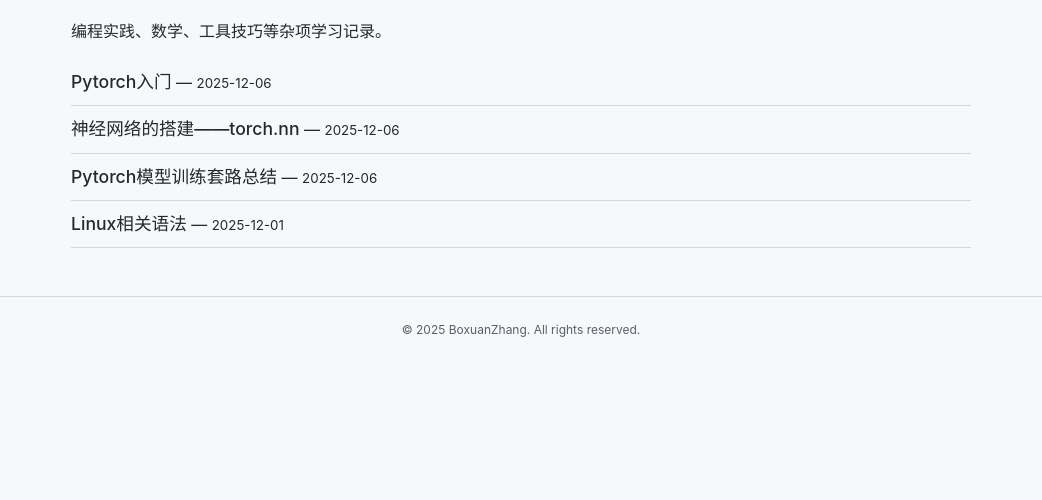
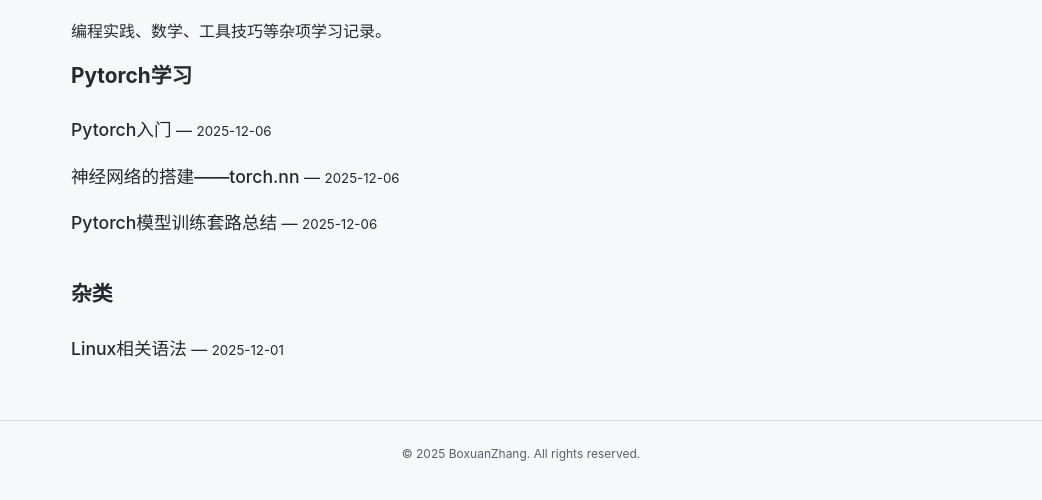
Before and after one commit to AAAAAZBX/AAAAAZBX.github.io, an Astro site: page /learning in a window 1280 px wide. Shown: the part 134-634 px from the top of the page, without its empty margins (119-1161 px from the left). Built offline with nearby package versions, Linux system fonts and the light colour scheme; Astro itself is replaced by a stand-in of ours; some packages are replaced by stand-ins of ours.

Commit message:
文章排序

```diff
--- a/public/styles/global.css
+++ b/public/styles/global.css
@@ -2,7 +2,8 @@
 body {
   margin: 0;
   font-family: -apple-system, BlinkMacSystemFont, "Segoe UI", Helvetica, Arial, sans-serif, "Apple Color Emoji", "Segoe UI Emoji";
-  background-color: #f6f8fa; /* 页面背景：浅灰 */
+  background-color: #f6f8fa;
+  /* 页面背景：浅灰 */
   color: #24292f;
   line-height: 1.5;
 }
@@ -52,9 +53,12 @@ header {
 /* ======= 3. 内容容器样式 (用于列表页和文章页的居中) ======= */
 /* 这里的 main 只包裹列表和文章，不包裹首页的左右分栏 */
 .content-wrapper {
-  max-width: 900px; /* 限制内容宽度 */
-  margin: 32px auto 48px; /* 居中 */
-  padding: 0 16px; /* 侧边留白 */
+  max-width: 900px;
+  /* 限制内容宽度 */
+  margin: 32px auto 48px;
+  /* 居中 */
+  padding: 0 16px;
+  /* 侧边留白 */
 }
 
 /* 文章页面布局：左右分栏（目录 + 内容） */
@@ -69,7 +73,8 @@ header {
 
 .article-content {
   flex: 1;
-  min-width: 0; /* 防止 flex item 溢出 */
+  min-width: 0;
+  /* 防止 flex item 溢出 */
 }
 
 footer {
@@ -99,24 +104,29 @@ article.typora-github {
   font-weight: 600;
   margin-bottom: 10px;
 }
+
 .list-description {
   margin-bottom: 24px;
   color: #57606a;
 }
+
 .post-list {
   list-style: none;
   padding: 0;
 }
+
 .post-list li {
   padding: 10px 0;
-  border-bottom: 1px solid #d0d7de;
+  border-bottom: none;
 }
+
 .post-list a {
   font-size: 1.1em;
   font-weight: 500;
   color: #24292f;
   text-decoration: none;
 }
+
 .post-list a:hover {
   color: #0969da;
   text-decoration: underline;
@@ -139,6 +149,7 @@ article.typora-github {
   article.typora-github {
     padding: 24px 16px;
   }
+
   .content-wrapper {
     margin: 20px auto 30px;
   }
@@ -161,20 +172,30 @@ article.typora-github {
   font-weight: 600;
   line-height: 1.25;
   color: #24292f;
-  scroll-margin-top: 80px; /* 为固定导航栏留出空间 */
+  scroll-margin-top: 80px;
+  /* 为固定导航栏留出空间 */
 }
+
 .typora-github h1 {
   font-size: 2em;
   padding-bottom: 0.3em;
   border-bottom: none;
 }
+
 .typora-github h2 {
   font-size: 1.5em;
   padding-bottom: 0.3em;
   border-bottom: none;
 }
-.typora-github h3 { font-size: 1.25em; }
-.typora-github h4 { font-size: 1em; }
+
+.typora-github h3 {
+  font-size: 1.25em;
+}
+
+.typora-github h4 {
+  font-size: 1em;
+}
+
 .typora-github p {
   margin-top: 0;
   margin-bottom: 16px;
@@ -193,11 +214,14 @@ article b {
   font-weight: 600;
   color: inherit;
 }
+
 /* Markdown 内部链接样式 - 使用更具体的选择器确保覆盖 */
 article.typora-github a,
 .typora-github a {
-  color: #8590a6 !important; /* 默认浅灰色，类似知乎 */
-  text-decoration: none !important; /* 没有下划线 */
+  color: #8590a6 !important;
+  /* 默认浅灰色，类似知乎 */
+  text-decoration: none !important;
+  /* 没有下划线 */
   transition: color 0.2s;
 }
 
@@ -208,15 +232,18 @@ article.typora-github a:active,
 .typora-github a:link,
 .typora-github a:visited,
 .typora-github a:active {
-  color: #8590a6 !important; /* 默认浅灰色，强制覆盖 */
+  color: #8590a6 !important;
+  /* 默认浅灰色，强制覆盖 */
   text-decoration: none !important;
 }
 
 /* 悬停时保持灰色，不改变颜色 */
 article.typora-github a:hover,
 .typora-github a:hover {
-  color: #8590a6 !important; /* 保持灰色 */
-  text-decoration: none !important; /* 悬停时也没有下划线 */
+  color: #8590a6 !important;
+  /* 保持灰色 */
+  text-decoration: none !important;
+  /* 悬停时也没有下划线 */
 }
 
 /* 激活状态：蓝色，类似知乎 - 使用最高优先级 */
@@ -230,26 +257,42 @@ article.typora-github a.active:active,
 .typora-github a.active:visited,
 .typora-github a.active:hover,
 .typora-github a.active:active {
-  color: #1890ff !important; /* 蓝色，强制覆盖 */
+  color: #1890ff !important;
+  /* 蓝色，强制覆盖 */
   font-weight: 500 !important;
   text-decoration: none !important;
 }
+
 .typora-github ul,
 .typora-github ol {
   margin-top: 0;
   margin-bottom: 16px;
   padding-left: 2em;
 }
-.typora-github li { margin: 0.25em 0; }
-.typora-github li > p { margin-top: 16px; }
+
+.typora-github li {
+  margin: 0.25em 0;
+}
+
+.typora-github li>p {
+  margin-top: 16px;
+}
+
 .typora-github blockquote {
   margin: 0 0 16px;
   padding: 0 1em;
   color: #6a737d;
   border-left: 0.25em solid #dfe2e5;
 }
-.typora-github blockquote > :first-child { margin-top: 0; }
-.typora-github blockquote > :last-child { margin-bottom: 0; }
+
+.typora-github blockquote> :first-child {
+  margin-top: 0;
+}
+
+.typora-github blockquote> :last-child {
+  margin-bottom: 0;
+}
+
 .typora-github table {
   display: block;
   width: 100%;
@@ -259,22 +302,27 @@ article.typora-github a.active:active,
   margin-top: 0;
   margin-bottom: 16px;
 }
+
 .typora-github table th {
   font-weight: 600;
   background-color: #f6f8fa;
 }
+
 .typora-github table th,
 .typora-github table td {
   padding: 6px 13px;
   border: 1px solid #d0d7de;
 }
+
 .typora-github table tr {
   background-color: #fff;
   border-top: 1px solid #d8dee4;
 }
+
 .typora-github table tr:nth-child(2n) {
   background-color: #f6f8fa;
 }
+
 .typora-github hr {
   height: 0.25em;
   padding: 0;
@@ -282,12 +330,14 @@ article.typora-github a.active:active,
   background-color: #e1e4e8;
   border: 0;
 }
+
 .typora-github img {
   max-width: 100%;
   box-sizing: border-box;
   background-color: #fff;
 }
-.typora-github :not(pre) > code {
+
+.typora-github :not(pre)>code {
   padding: 0.2em 0.4em;
   margin: 0;
   font-size: 85%;
@@ -295,6 +345,7 @@ article.typora-github a.active:active,
   background-color: rgba(175, 184, 193, 0.2);
   border-radius: 6px;
 }
+
 .typora-github pre.astro-code {
   position: relative;
   padding: 16px;
@@ -306,6 +357,7 @@ article.typora-github a.active:active,
   margin-bottom: 16px;
   font-family: "Fira Code", ui-monospace, SFMono-Regular, SF Mono, Menlo, Consolas, Liberation Mono, monospace;
 }
+
 .typora-github pre.astro-code code {
   background-color: transparent;
   padding: 0;
@@ -313,6 +365,7 @@ article.typora-github a.active:active,
   border: 0;
   font-family: inherit;
 }
+
 .code-copy {
   position: absolute;
   top: 8px;
@@ -327,13 +380,16 @@ article.typora-github a.active:active,
   opacity: 0;
   transition: opacity 0.2s;
 }
+
 pre.astro-code:hover .code-copy {
   opacity: 1;
 }
+
 .code-copy:hover {
   background-color: #f3f4f6;
   color: #0969da;
 }
+
 pre.astro-code::before {
   content: attr(data-language);
   position: absolute;
--- a/src/pages/learning/index.astro
+++ b/src/pages/learning/index.astro
@@ -8,6 +8,36 @@ posts.sort((a, b) => {
   const db = new Date(b.data.date ?? "1970-01-01").getTime();
   return db - da;
 });
+
+// 分类文章
+const pytorchPosts = posts.filter(post =>
+  post.data.title.includes("Pytorch") ||
+  post.data.title.includes("torch.nn") ||
+  post.data.title.includes("神经网络")
+);
+
+// 对 Pytorch 文章进行自定义排序
+const pytorchOrder = [
+  "Pytorch入门",
+  "神经网络的搭建——torch.nn",
+  "Pytorch模型训练套路总结"
+];
+
+pytorchPosts.sort((a, b) => {
+  const indexA = pytorchOrder.indexOf(a.data.title);
+  const indexB = pytorchOrder.indexOf(b.data.title);
+  // 如果不在列表中，放在最后
+  if (indexA === -1 && indexB === -1) return 0;
+  if (indexA === -1) return 1;
+  if (indexB === -1) return -1;
+  return indexA - indexB;
+});
+
+const miscPosts = posts.filter(post =>
+  !post.data.title.includes("Pytorch") &&
+  !post.data.title.includes("torch.nn") &&
+  !post.data.title.includes("神经网络")
+);
 ---
 
 <Layout title="课外学习 | BoxuanZhang">
@@ -15,13 +45,34 @@ posts.sort((a, b) => {
     <h1>课外学习</h1>
     <p>编程实践、数学、工具技巧等杂项学习记录。</p>
 
+    <!-- Pytorch学习分类 -->
+    {pytorchPosts.length > 0 && (
+      <section style="margin-bottom: 32px;">
+        <h2 style="font-size: 1.3em; margin-bottom: 16px; color: #24292f;">Pytorch学习</h2>
         <ul class="post-list">
-      {posts.map((post) => (
+          {pytorchPosts.map((post) => (
             <li>
               <a href={`/learning/${post.slug}/`}>{post.data.title}</a>
               {post.data.date && <> — <small>{post.data.date}</small></>}
             </li>
           ))}
         </ul>
+      </section>
+    )}
+
+    <!-- 杂类分类 -->
+    {miscPosts.length > 0 && (
+      <section>
+        <h2 style="font-size: 1.3em; margin-bottom: 16px; color: #24292f;">杂类</h2>
+        <ul class="post-list">
+          {miscPosts.map((post) => (
+            <li>
+              <a href={`/learning/${post.slug}/`}>{post.data.title}</a>
+              {post.data.date && <> — <small>{post.data.date}</small></>}
+            </li>
+          ))}
+        </ul>
+      </section>
+    )}
   </div>
 </Layout>
```
Lines whose indentation alone changed are shown as unchanged.
